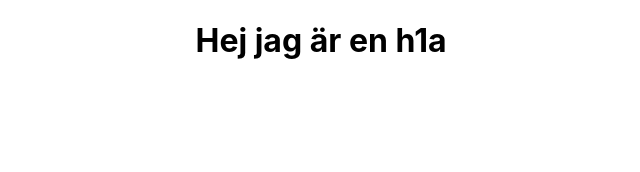
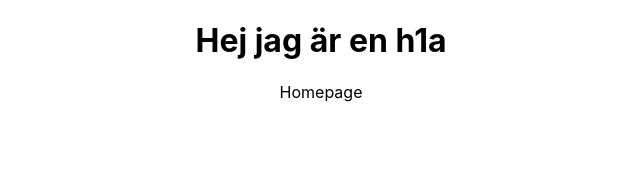
Before and after one commit to annamcn98/ex-arbete, a React (Create React App) app: page / in a window 1280 px wide. Shown: the top 172 px of the page, without its empty margins (319-959 px from the left). Built offline with nearby package versions, Linux system fonts and the light colour scheme.

Commit message:
homepage test

```diff
--- a/src/App.js
+++ b/src/App.js
@@ -1,10 +1,12 @@
 import './App.css';
 import Header from './components/Header';
+import Homepage from './components/Homepage';
 
 function App() {
   return (
     <div className="App">
       <Header />
+      <Homepage />
     </div>
   );
 }
--- /dev/null
+++ b/src/components/Homepage.js
@@ -0,0 +1,9 @@
+import React from 'react'
+
+function Homepage() {
+  return (
+    <div>Homepage</div>
+  )
+}
+
+export default Homepage
```
